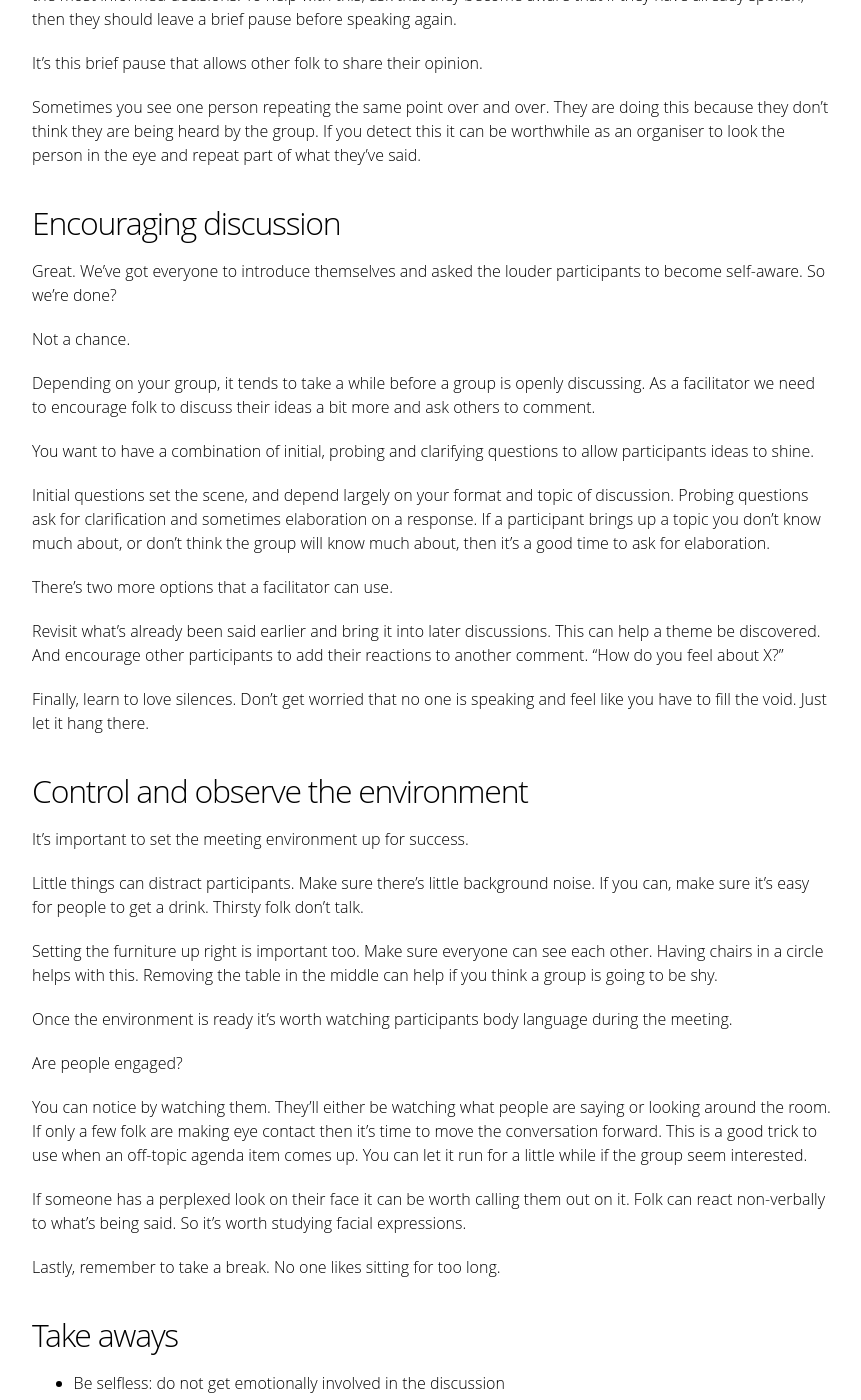
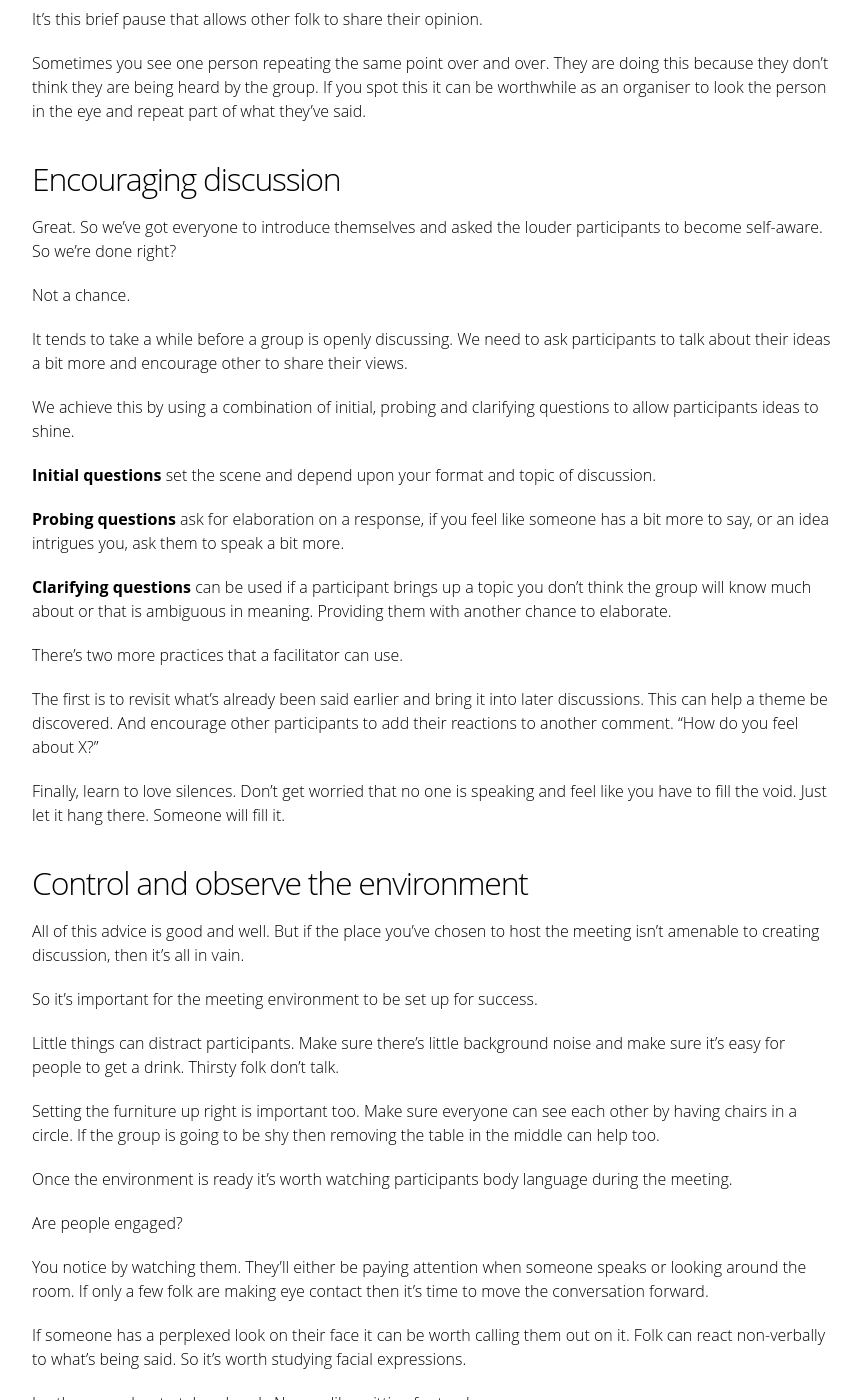
Before and after one commit to joejag/techblog, a Jekyll site: the page built from _posts/2016-11-10-selfless-facilitation.md, in a window 1280 px wide and 1400 px high, scrolled down 1880 px. Shown: the whole window, without its empty margins (208-1069 px from the left). Built offline with Jekyll 4.4.1, drawn with Linux system fonts in a browser that asks for light colours; comment, search, counter and statistics services are not loaded; some of the changed text lies outside the part shown.

Commit message:
editing selfless facilitation

```diff
--- a/_posts/2016-11-10-selfless-facilitation.md
+++ b/_posts/2016-11-10-selfless-facilitation.md
@@ -11,11 +11,11 @@ Meetings shouldn't suck.
 
 But they often do.
 
-There's a few reasons for sucky meetings: No agenda, no one knows why they are there, wrong people in the room.
+There's a few reasons for sucky meetings: No agenda, no one knows why they are there, having the wrong people in the room.
 
 But the easiest way to guarantee a meeting suck will suck is by poor facilitation.
 
-At its best facilitation makes for an easy and productive meeting, with deep discussion of the ideas present and with the participants all being heard rather than a just a few loud voices.
+Done right, facilitation makes for an easy and productive meeting, with deep discussion of ideas and all participants being heard rather than a just a few loud voices.
 
 But achieving this is hard.
 And I'd argue is near impossible if the facilitator is also emotionally invested in the outcome of the meeting.
@@ -42,9 +42,7 @@ Instead the selfless facilitator is focusing on guiding and making sure their is
 
 Giving everyone the opportunity to contribute is important.
 
-It's how we create deep rather than shallow agreement.
-It generates the most ideas and options.
-Making sure we can pick our next action given the diverse experience in the room.
+It's how we create deep rather than shallow agreement by generating the most ideas and options and making sure we can pick our next action given the diverse experience in the room.
 
 However, getting everyone to contribute can be hard.
 
@@ -55,9 +53,7 @@ If someone has spoken already, they are far more likely to speak later.
 
 ## Loud voices
 
-Sometimes just getting everyone in the room can be difficult.
-Another thing that that is difficult is making sure a handful of loud voices don't dominate the discussion.
-
+Making sure a handful of loud voices don't dominate the discussion can be difficult.
 One way around this is to ask everyone to help at the start.
 
 During the opening remind everyone that we want to hear from all of those present, so we can learn and make the most informed decisions.
@@ -67,59 +63,72 @@ It's this brief pause that allows other folk to share their opinion.
 
 Sometimes you see one person repeating the same point over and over.
 They are doing this because they don't think they are being heard by the group.
-If you detect this it can be worthwhile as an organiser to look the person in the eye and repeat part of what they've said.
+If you spot this it can be worthwhile as an organiser to look the person in the eye and repeat part of what they've said.
 
 ## Encouraging discussion
 
 Great.
-We've got everyone to introduce themselves and asked the louder participants to become self-aware.
-So we're done?
+So we've got everyone to introduce themselves and asked the louder participants to become self-aware.
+So we're done right?
 
 Not a chance.
 
-Depending on your group, it tends to take a while before a group is openly discussing.
-As a facilitator we need to encourage folk to discuss their ideas a bit more and ask others to comment.
+It tends to take a while before a group is openly discussing.
+We need to ask participants to talk about their ideas a bit more and encourage other to share their views.
 
-You want to have a combination of initial, probing and clarifying questions to allow participants ideas to shine.
+We achieve this by using a combination of initial, probing and clarifying questions to allow participants ideas to shine.
 
-Initial questions set the scene, and depend largely on your format and topic of discussion.
-Probing questions ask for clarification and sometimes elaboration on a response.
-If a participant brings up a topic you don't know much about, or don't think the group will know much about, then it's a good time to ask for elaboration.
+__Initial questions__ set the scene and depend upon your format and topic of discussion.
 
-There's two more options that a facilitator can use.
+__Probing questions__ ask for elaboration on a response, if you feel like someone has a bit more to say, or an idea intrigues you, ask them to speak a bit more.
 
-Revisit what's already been said earlier and bring it into later discussions.
+__Clarifying questions__ can be used if a participant brings up a topic you don't think the group will know much about or that is ambiguous in meaning. Providing them with another chance to elaborate.
+
+There's two more practices that a facilitator can use.
+
+The first is to revisit what's already been said earlier and bring it into later discussions.
 This can help a theme be discovered.
 And encourage other participants to add their reactions to another comment. "How do you feel about X?"
 
 Finally, learn to love silences.
 Don't get worried that no one is speaking and feel like you have to fill the void.
 Just let it hang there.
+Someone will fill it.
 
 ## Control and observe the environment
 
-It's important to set the meeting environment up for success.
+All of this advice is good and well.
+But if the place you've chosen to host the meeting isn't amenable to creating discussion, then it's all in vain.
 
-Little things can distract participants. Make sure there's little background noise. If you can, make sure it's easy for people to get a drink. Thirsty folk don't talk.
+So it's important for the meeting environment to be set up for success.
 
-Setting the furniture up right is important too. Make sure everyone can see each other. Having chairs in a circle helps with this. Removing the table in the middle can help if you think a group is going to be shy.
+Little things can distract participants.
+Make sure there's little background noise and make sure it's easy for people to get a drink.
+Thirsty folk don't talk.
+
+Setting the furniture up right is important too.
+Make sure everyone can see each other by having chairs in a circle.
+If the group is going to be shy then removing the table in the middle can help too.
 
 Once the environment is ready it's worth watching participants body language during the meeting.
 
 Are people engaged?
 
-You can notice by watching them. They'll either be watching what people are saying or looking around the room. If only a few folk are making eye contact then it's time to move the conversation forward. This is a good trick to use when an off-topic agenda item comes up. You can let it run for a little while if the group seem interested.
+You notice by watching them.
+They'll either be paying attention when someone speaks or looking around the room.
+If only a few folk are making eye contact then it's time to move the conversation forward.
 
-If someone has a perplexed look on their face it can be worth calling them out on it. Folk can react non-verbally to what's being said. So it's worth studying facial expressions.
+If someone has a perplexed look on their face it can be worth calling them out on it.
+Folk can react non-verbally to what's being said. So it's worth studying facial expressions.
 
 Lastly, remember to take a break. No one likes sitting for too long.
 
 ## Take aways
 
 * Be selfless: do not get emotionally involved in the discussion
+* Set the room up for success
+* Ask loud voices to leave a pause before speaking again
 * Get everyone to talk at the start
-* Ask loud voices to leave a pause before speaking
 * Ask initial, probing and clarifying questions to keep the discussion going
 * Reiterate what's been said earlier and ask for reactions
-* Love silences
 * Observe body language and react to it
```
